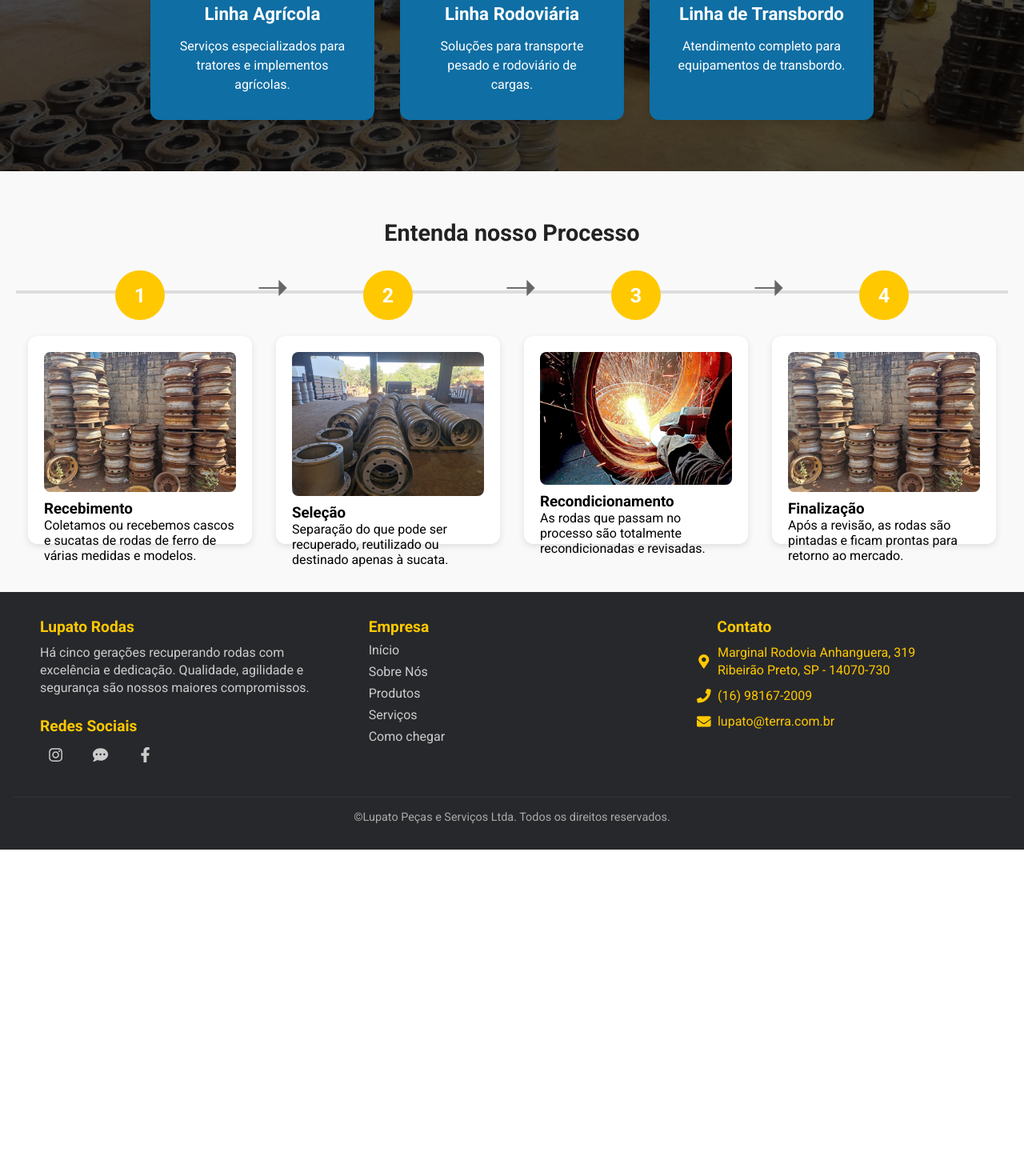
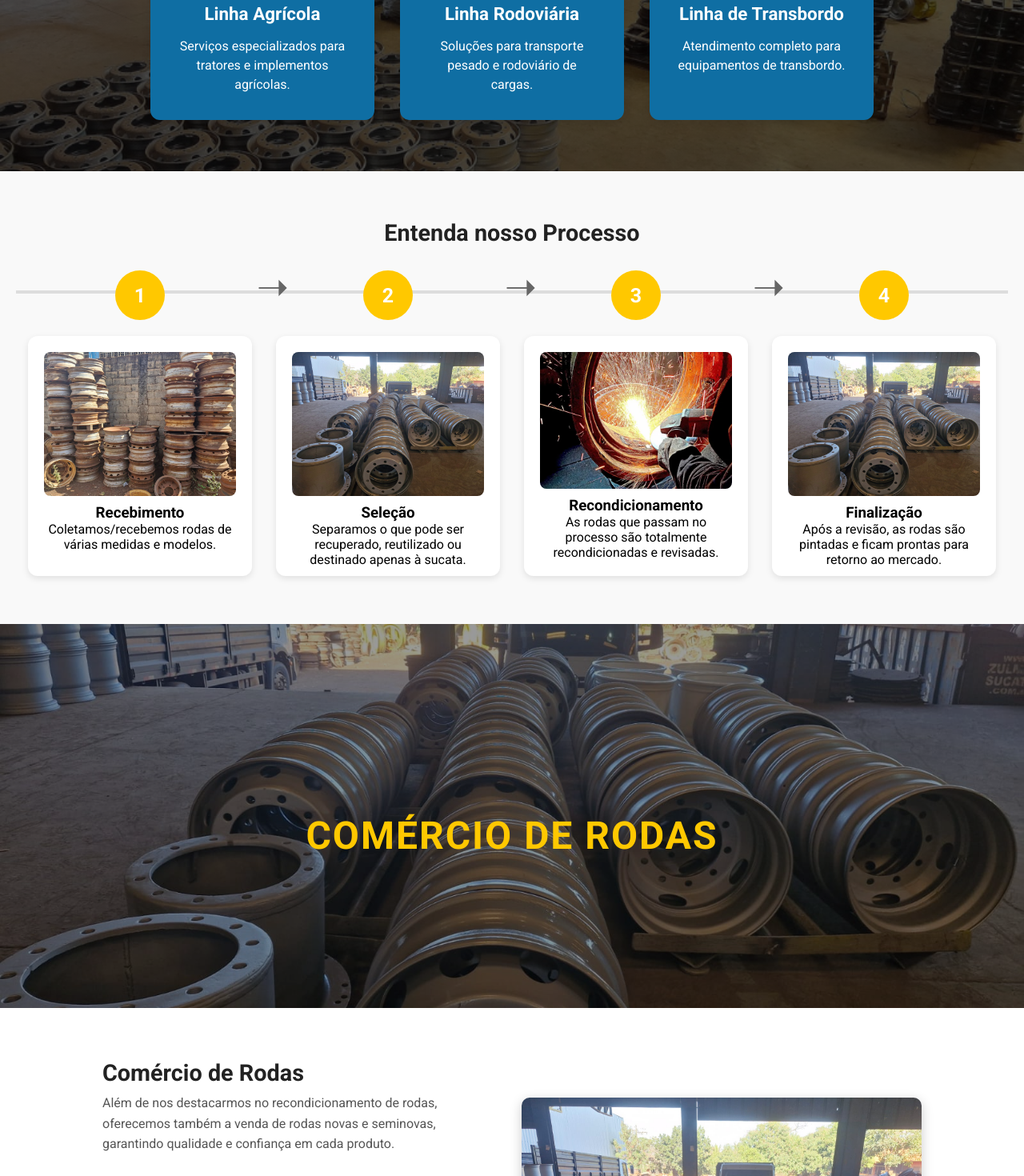
Before and after one commit to CaetanoLupato/lupato-rodas, a React (Vite) app: page /Servicos in a window 1280 px wide. Shown: the part 1330-2800 px from the top of the page at 80% size. Before the commit the page ends 2392 px from the top, so only its background shows below. Built offline with nearby package versions, Linux system fonts and the light colour scheme.

Commit message:
atualizado-servicos

```diff
--- a/src/components/servicoEtapas/etapas.css
+++ b/src/components/servicoEtapas/etapas.css
@@ -18,7 +18,7 @@
   position: relative;
 }
 
-/* Linha contínua até o final */
+/* Linha base */
 .etapas-line {
   position: absolute;
   top: 25px; /* alinhada ao centro dos círculos */
@@ -27,18 +27,33 @@
   height: 4px;
   background: #ddd;
   z-index: 1;
+  overflow: hidden;
+}
+
+/* Linha animada de progresso */
+.etapas-line::before {
+  content: "";
+  position: absolute;
+  top: 0;
+  left: 0;
+  height: 100%;
+  width: var(--line-progress, 0);
+  background: #ffc800;
+  transition: width 0.4s ease;
+  z-index: 2;
 }
 
 .etapas-step {
   flex: 1;
   position: relative;
   padding: 0 15px;
+  text-align: center;
 }
 
 .etapas-circle {
   width: 62px;
   height: 62px;
-  background: #ffc800; /* amarelo Lupato */
+  background: #ffc800;
   color: white;
   font-weight: 700;
   border-radius: 50%;
@@ -48,33 +63,43 @@
   margin: 0 auto 20px;
   font-size: 25px;
   position: relative;
-  z-index: 2; /* ficar acima da linha */
+  z-index: 2;
 }
 
-/* Setas sobre a linha */
 .etapas-arrow {
   position: absolute;
-  top: -8px; /* centraliza sobre a linha */
+  top: -8px;
   right: -10%;
-  font-size: 3.0rem;
+  font-size: 3rem;
   color: #666;
   z-index: 3;
 }
 
+/* Estado inicial do card */
 .etapas-content {
   background: white;
   padding: 20px;
   border-radius: 12px;
   box-shadow: 0 3px 8px rgba(0, 0, 0, 0.1);
-  height: 260px; /* mais altura */
+  height: 300px;
   display: flex;
   flex-direction: column;
   justify-content: flex-start;
+
+  /* Transição suave */
+  transform: translateY(0);
+  transition: transform 0.3s ease, box-shadow 0.3s ease;
 }
+
+.etapas-step:hover .etapas-content {
+  transform: translateY(-10px); /* eleva o card */
+  box-shadow: 0 12px 20px rgba(0, 0, 0, 0.2); /* sombra mais intensa */
+}
+
 
 .etapas-img {
   width: 100%;
-  height: 180px; /* mais altura na imagem */
+  height: 180px;
   object-fit: cover;
   border-radius: 8px;
   margin-bottom: 10px;
--- a/src/components/servicoEtapas/etapas.jsx
+++ b/src/components/servicoEtapas/etapas.jsx
@@ -1,23 +1,21 @@
-import React from "react";
+import React, { useState } from "react";
 import "./etapas.css";
 
-// Imagens
 import image from "../../assets/rodas-velhas.jpg";
 import image2 from "../../assets/roda-serra.png";
 import image3 from "../../assets/rodas-novas.jpg";
-
 
 const etapas = [
   {
     id: 1,
     title: "Recebimento",
-    desc: "Coletamos ou recebemos cascos e sucatas de rodas de ferro de várias medidas e modelos.",
+    desc: "Coletamos/recebemos rodas de várias medidas e modelos.",
     image: image,
   },
   {
     id: 2,
     title: "Seleção",
-    desc: "Separação do que pode ser recuperado, reutilizado ou destinado apenas à sucata.",
+    desc: "Separamos o que pode ser recuperado, reutilizado ou destinado apenas à sucata.",
     image: image3,
   },
   {
@@ -30,25 +28,41 @@ const etapas = [
     id: 4,
     title: "Finalização",
     desc: "Após a revisão, as rodas são pintadas e ficam prontas para retorno ao mercado.",
-    image: image,
+    image: image3,
   },
 ];
 
 export default function Etapas() {
+  // começa em -1 (nenhuma etapa ativa)
+  const [hoveredStep, setHoveredStep] = useState(-1);
+
   return (
     <section className="etapas-section">
       <h2 className="etapas-title">Entenda nosso Processo</h2>
 
-      <div className="etapas-container">
-        {/* Linha que vai até o final */}
-        <div className="etapas-line"></div>
+      <div
+        className="etapas-container"
+      >
+        <div
+          className="etapas-line"
+          style={{
+            "--line-progress":
+              hoveredStep >= 0
+                ? `${((hoveredStep + 1) / etapas.length) * 100}%`
+                : "0%",
+          }}
+        ></div>
 
-        {etapas.map((etapa, index) => (
-          <div key={etapa.id} className="etapas-step">
+        {etapas.map((etapa) => (
+          <div
+            key={etapa.id}
+            className="etapas-step"
+            onMouseEnter={() => setHoveredStep(etapa.id - 1)}
+            onMouseLeave={() => setHoveredStep(-1)}
+          >
             <div className="etapas-circle">{etapa.id}</div>
 
-            {/* Colocar a seta no meio da linha, entre os círculos */}
-            {index < etapas.length - 1 && (
+            {etapa.id < etapas.length && (
               <div className="etapas-arrow">➝</div>
             )}
 
--- a/src/pages/servicos/servicos.jsx
+++ b/src/pages/servicos/servicos.jsx
@@ -6,12 +6,13 @@ import ServicoCards from "../../components/servicoCards/servicoCards";
 import Etapas from "../../components/servicoEtapas/etapas";
 import Footer from "../../components/footer/footer";
 import heroImage from "../../assets/rodas-velhas.jpg";
+import heroImage2 from "../../assets/rodas-novas.jpg";
 
 const topics = [
   {
     title: "Recondicionamento de Rodas",
     description:
-      "Na Lupato Rodas, oferecemos serviços especializados de recondicionamento e adaptação de rodas. Restauramos rodas usadas ou danificadas, devolvendo-lhes funcionalidade, aparência original e o mais importante, seguraça para continuar rodando. Contamos com os mais modernos processos e maquinários para executar todo tipo de reparo ou alterações nas rodas. Além de uma experiente e especializada mão-de-obra."
+      "Na Lupato Rodas, oferecemos serviços especializados de recondicionamento e adaptação de rodas. Restauramos rodas usadas ou danificadas, devolvendo-lhes funcionalidade, aparência original e o mais importante, segurança para continuar rodando. Contamos com os mais modernos processos e maquinários para executar todo tipo de reparo ou alterações nas rodas. Além de uma experiente e especializada mão-de-obra."
   },
   {
     title: "Modificações:",
@@ -23,7 +24,6 @@ const topics = [
       "Endireitamento;",
       "Restauração/Pintura;",
       "Entrega e coleta dos nossos produtos e serviços;"
-
     ]
   }
 ];
@@ -43,17 +43,41 @@ const linhaAtendemos = [
   }
 ];
 
+const comercioTopics = [
+  {
+    title: "Comércio de Rodas",
+    description: (
+      <>
+        Além de nos destacarmos no recondicionamento de rodas, oferecemos também a venda de rodas novas e seminovas, garantindo qualidade e confiança em cada produto.
+      </>
+    )
+  },
+  {
+    title: "Rodas Seminovas",
+    description: (
+      <>
+        Nossas rodas seminovas passam por um rigoroso processo de recondicionamento, onde são inspecionadas e tratadas, entregando a mesma segurança, resistência e confiabilidade de uma roda nova, mas com excelente custo-benefício.
+      </>
+    )
+  }
+];
+
+
 function Servicos() {
   return (
     <>
       <Navbar />
+
+      {/* Recondicionamento */}
       <ServicoHero title="RECONDICIONAMENTO DE RODAS" image={heroImage} />
       <ServicoContent topics={topics} image={heroImage} />
-      <ServicoCards
-        title="LINHAS QUE ATENDEMOS"
-        items={linhaAtendemos}
-      />
+      <ServicoCards title="LINHAS QUE ATENDEMOS" items={linhaAtendemos} />
       <Etapas />
+
+      {/* Comércio */}
+      <ServicoHero title="COMÉRCIO DE RODAS" image={heroImage2} />
+      <ServicoContent topics={comercioTopics} image={heroImage2} />
+
       <Footer />
     </>
   );
```
Also changed, not shown: src/assets/rodas-pintadas.jpg (added).
